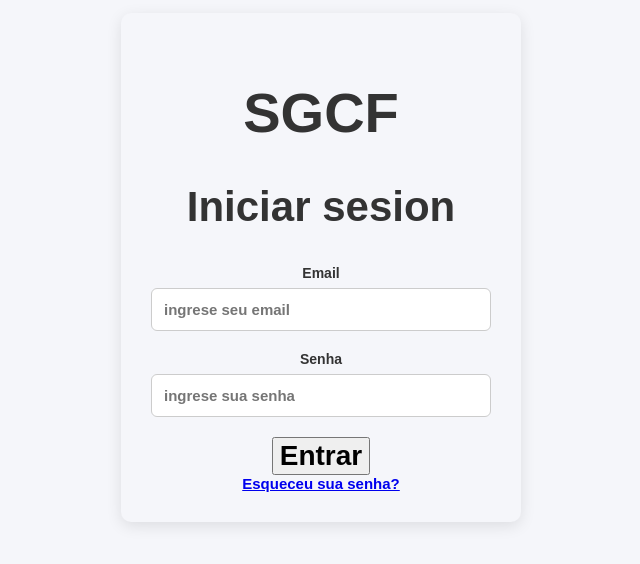
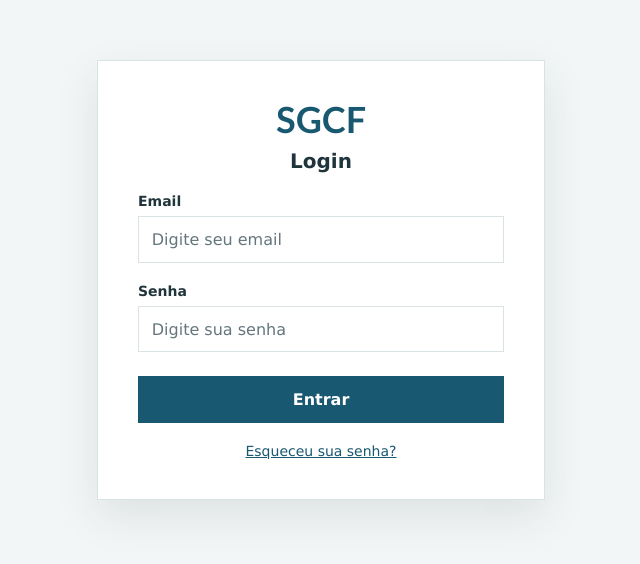
Before and after one commit to Thurlex/Web-SGCF, an Angular app in the folder web-sgcf/: page /login in a window 1280 px wide. Shown: the part 120-684 px from the top of the page, without its empty margins (319-959 px from the left). Built offline with nearby package versions, Linux system fonts and the light colour scheme.

Commit message:
Polish SCSS and Login screen

```diff
--- a/web-sgcf/src/app/pages/login/login.html
+++ b/web-sgcf/src/app/pages/login/login.html
@@ -1,7 +1,7 @@
 <div class="login-container">
   <div class="login-card">
     <h1>SGCF</h1>
-    <h2>Iniciar sesion</h2>
+    <h2>Login</h2>
 
 
         @if (message()) {
@@ -15,7 +15,7 @@
       <input
         id="email"
         type="email"
-        placeholder="ingrese seu email"
+        placeholder="Digite seu email"
         [(ngModel)]="email"
         name="emailfff"
         />
@@ -26,7 +26,7 @@
       <input
         id="password"
         type="password"
-        placeholder="ingrese sua senha"
+        placeholder="Digite sua senha"
        [(ngModel)]="password"
         name="password"
         />
--- a/web-sgcf/src/app/pages/login/login.scss
+++ b/web-sgcf/src/app/pages/login/login.scss
@@ -1,82 +1,113 @@
-:host{
-  width: 100%;
-  min-height: 100vh;
-  display: flex;
-  justify-content: center;
-  align-items: center;
-  background-color: #f5f6fa;
-  font-family: Arial, Helvetica, sans-serif;
+:host {
+  display: grid;
+  min-height: 100dvh;
+  place-items: center;
+  padding: 1.5rem;
+  background: var(--color-background);
 }
 
-.login-container{
-  width: 100%;
-  max-width: 400px;
-  padding: 30px;
-  background-color: #f5f6fa;
-  border-radius: 10px;
-  box-shadow: 0 4px 15px rgba(0,0,0,0.1);
-  box-sizing: border-box;
+.login-container {
+  width: min(100%, 28rem);
 }
 
-.login-container{
-  text-align: center;
-  font-size: 28px;
-  font-weight: 600;
-  color: #333;
-  margin-bottom: 25px;
+.login-card {
+  padding: clamp(1.5rem, 5vw, 2.5rem);
+  border: 1px solid var(--color-border);
+  background: var(--color-surface);
+  box-shadow: 0 1rem 2.5rem rgb(32 52 59 / 10%);
 }
 
-.form-group{
-  margin-bottom: 20px;
+h1,
+h2 {
+  margin: 0;
+  text-align: center;
 }
 
-.form-group label{
-  display: block;
-  margin-bottom: 7px;
-  font-size: 14px;
-  font-weight: 600;
-  color: #333;
+h1 {
+  color: var(--color-primary);
+  font-family: 'Trebuchet MS', Verdana, sans-serif;
+  font-size: 2.25rem;
+  line-height: 1;
 }
 
-.form-group input{
-  width: 100%;
-  padding: 12px;
-  font-size: 15px;
-  border: 1px solid #ccc;
-  border-radius: 6px;
-  box-sizing: border-box;
-  outline: none;
+h2 {
+  margin-top: 0.75rem;
+  color: var(--color-text);
+  font-size: 1.25rem;
+  font-weight: 600;
 }
 
-.form-group input:focus{
-  border-color: #3f51b5;
+.message {
+  margin: 1.5rem 0 0;
+  padding: 0.75rem 0.875rem;
+  border-left: 3px solid var(--color-accent);
+  color: var(--color-text);
+  background: rgb(242 189 78 / 16%);
+  font-size: 0.875rem;
+  text-align: center;
 }
 
-.login-button{
-  width: 100%;
-  padding: 12px;
-  font-size: 16px;
-  font-weight: 600;
-  color: #f5f6fa;
-  background-color: #3f51b5;
-  border: none;
-  border-radius: 6px;
-  cursor: pointer;
+.form-group {
+  margin-top: 1.25rem;
 }
 
-.login-button:hover{
-  background-color: #303f9f;
+.form-group label {
+  display: block;
+  margin-bottom: 0.45rem;
+  color: var(--color-text);
+  font-size: 0.875rem;
+  font-weight: 700;
 }
-.forgot_password{
-  font-size: 15px;
-  display: flex;
-  justify-content: center;
-  align-items: center;
+
+.form-group input {
+  width: 100%;
+  min-height: 2.9rem;
+  padding: 0.7rem 0.8rem;
+  border: 1px solid var(--color-border);
+  color: var(--color-text);
+  background: var(--color-surface);
 }
-.message {
-  padding: 10px 14px;
-  margin-bottom: 15px;
-  border-radius: 6px;
+
+.form-group input::placeholder {
+  color: var(--color-text-muted);
+}
+
+.form-group input:focus {
+  border-color: var(--color-primary);
+  outline: 3px solid rgb(25 88 113 / 18%);
+  outline-offset: 0;
+}
+
+.login-card > button {
+  width: 100%;
+  min-height: 2.9rem;
+  margin-top: 1.5rem;
+  padding: 0.7rem 1rem;
+  border: 1px solid var(--color-primary);
+  color: var(--color-surface);
+  background: var(--color-primary);
+  cursor: pointer;
+  font-weight: 700;
+}
+
+.login-card > button:hover {
+  background: #123f51;
+}
+
+.forgot_password {
+  display: block;
+  margin-top: 1.25rem;
+  color: var(--color-primary);
+  font-size: 0.875rem;
   text-align: center;
-  font-size: 14px;
 }
+
+.forgot_password:hover {
+  color: var(--color-text);
+}
+
+@media (max-width: 30rem) {
+  :host {
+    padding: 1rem;
+  }
+}
```
